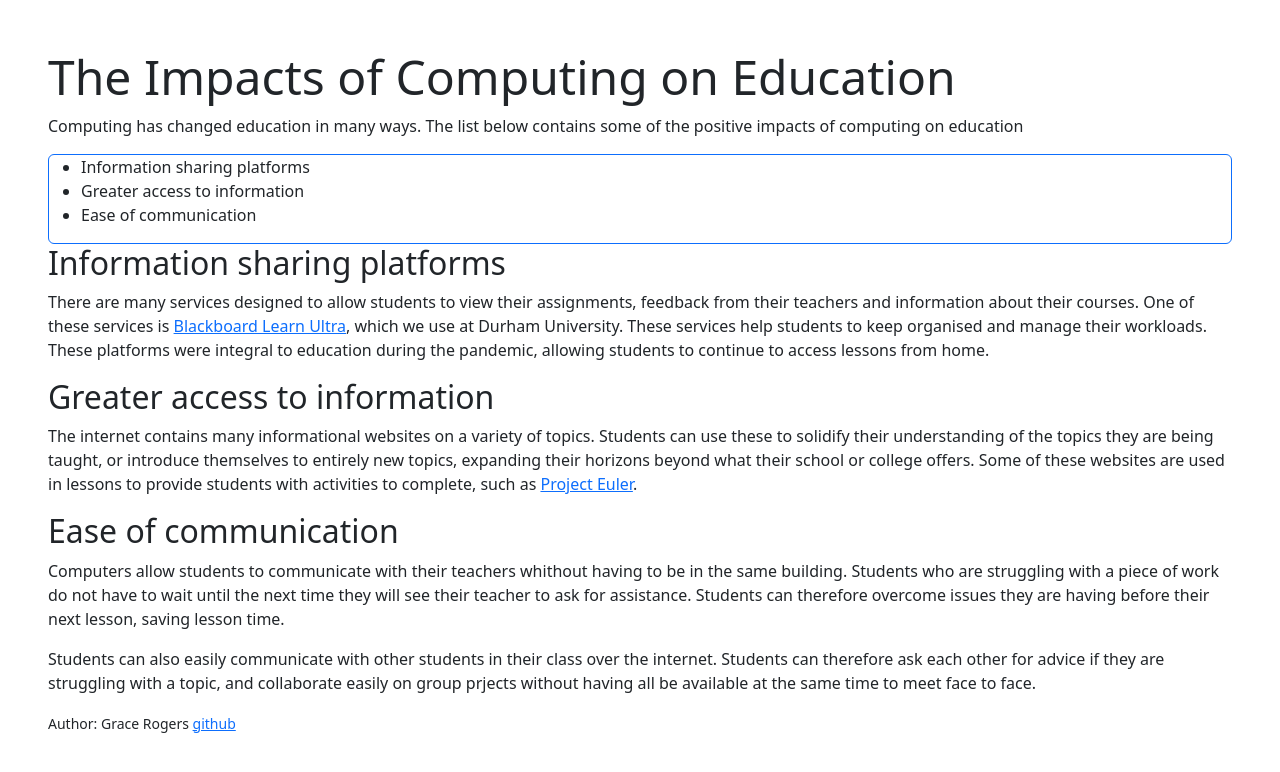
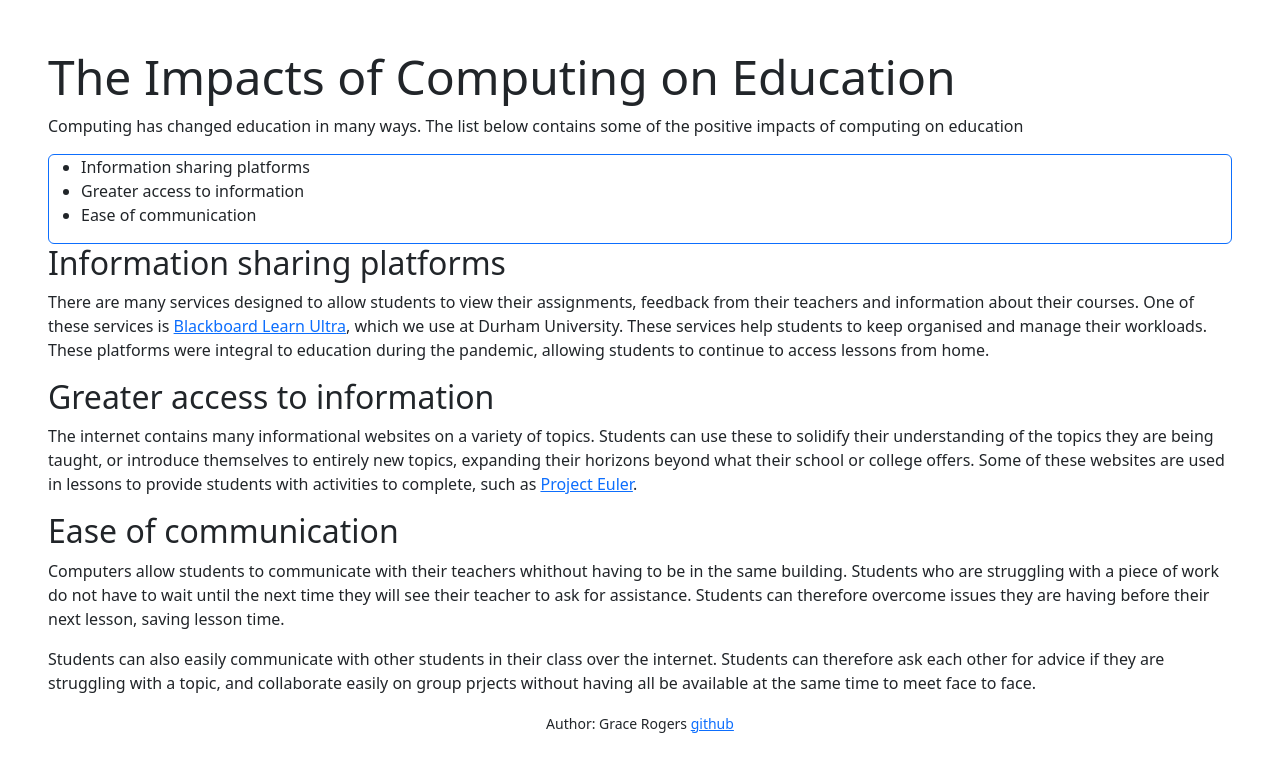
Before and after one commit to erktln/erktln.github.io, a plain HTML site: page education.html in a window 1280 px wide. Drawn offline with Linux system fonts and the light colour scheme; a script that the page names is missing.

Commit message:
fix attribution

```diff
--- a/education.html
+++ b/education.html
@@ -40,9 +40,11 @@
                 and collaborate easily on group prjects without having all be available at the same time to meet face to face.
                 </p>
             </div>
-            <div name = "author">
-                <p><small>Author: Grace Rogers <a href="https://github.com/Agent-Phoenix">github</a></small></p>
-            </div>
+            <footer>
+                <div name = "author" class="position-absolute start-50 translate-middle-x">
+                    <p><small>Author: Grace Rogers <a href="https://github.com/Agent-Phoenix">github</a></small></p>
+                </div>
+            </footer>
         </div>
     </body>
 </html>
```
